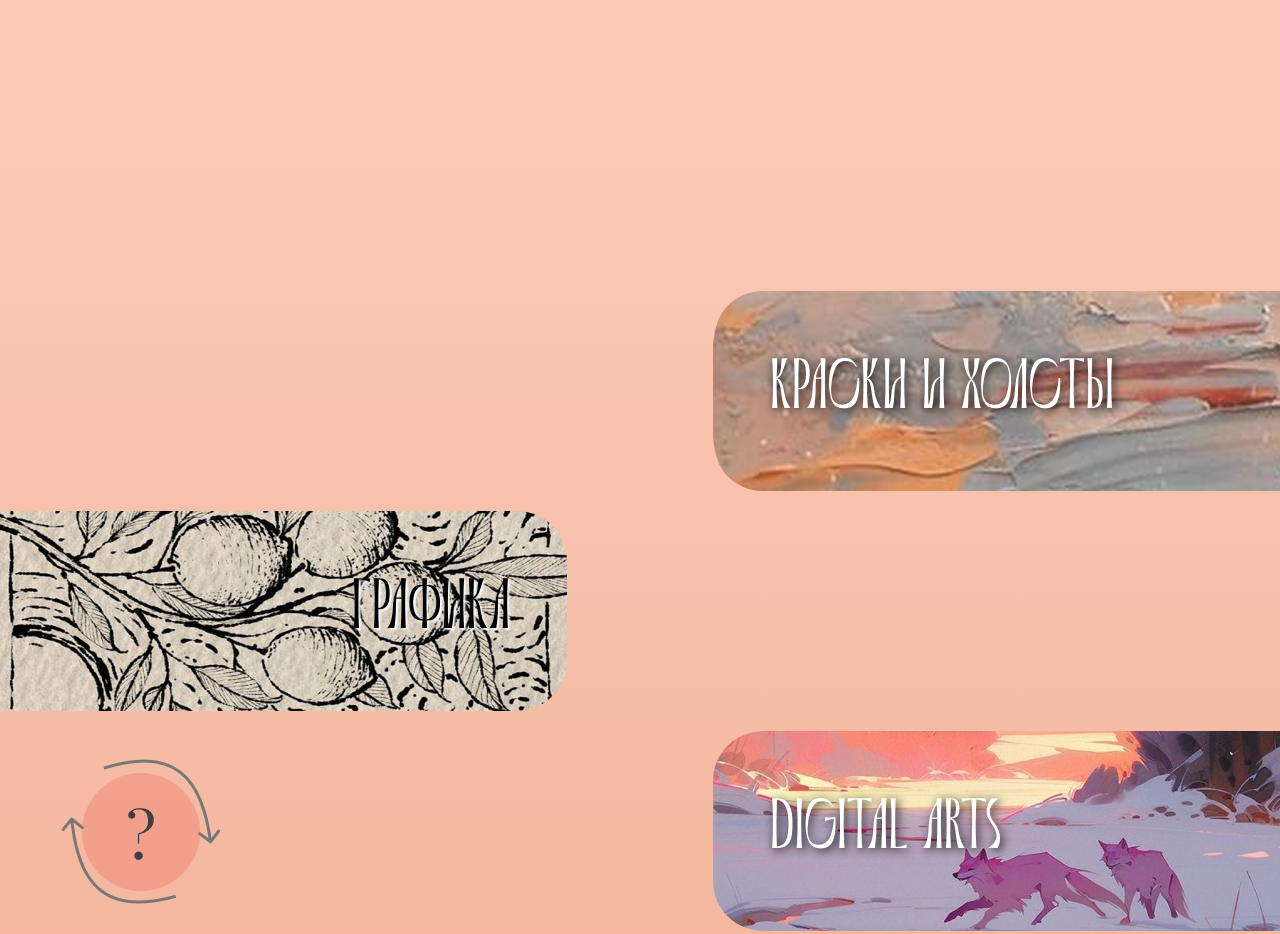
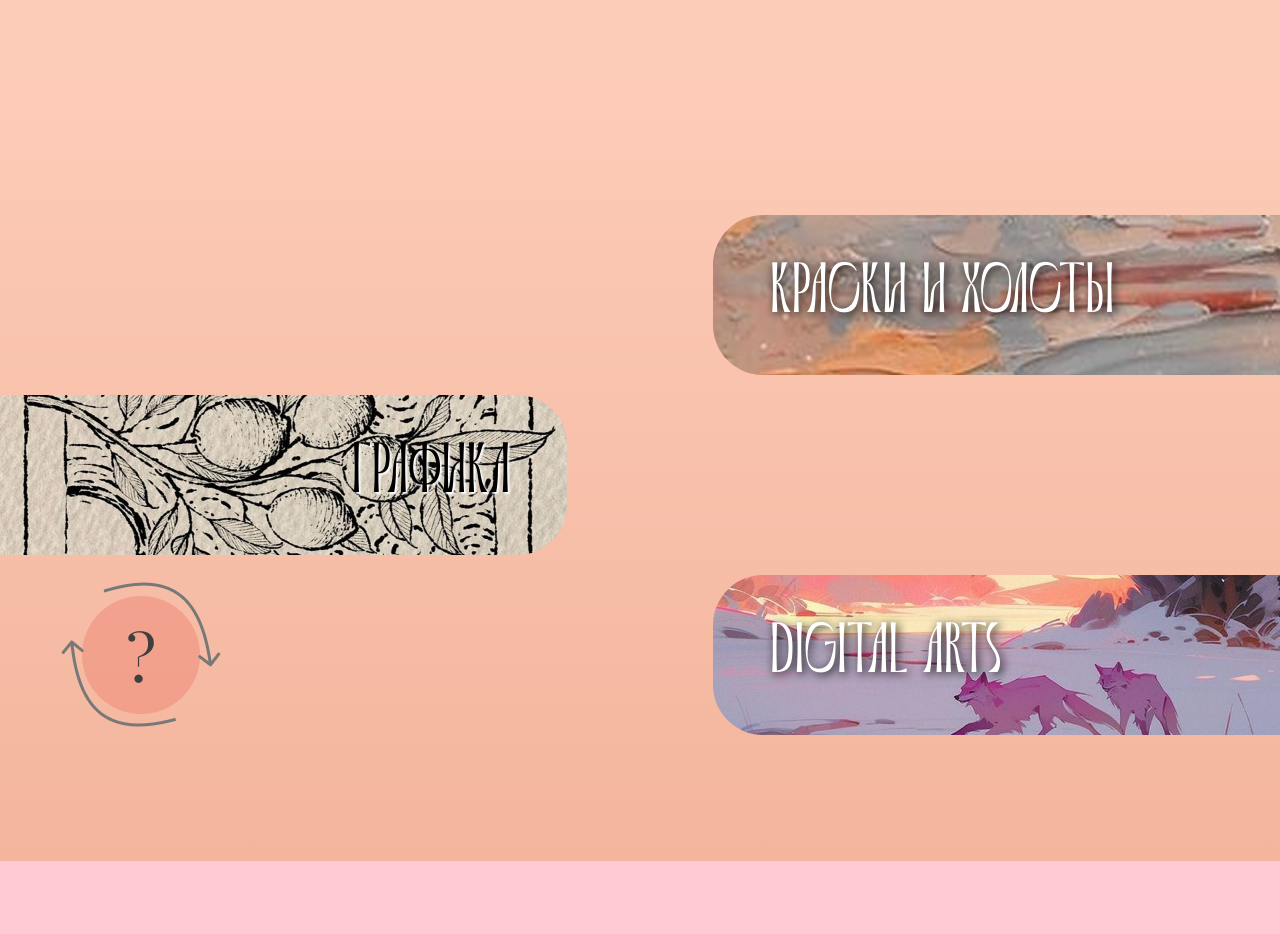
Before and after one commit to Kartavichh/anna-s-site, a plain HTML site: page index.html in a window 1280 px wide. Shown: the part 1579-2513 px from the top of the page. Drawn offline with Linux system fonts and the light colour scheme.

Commit message:
Resize work section

```diff
--- a/css/styles.css
+++ b/css/styles.css
@@ -155,6 +155,7 @@ h1 .white {
 .work {
     background: linear-gradient(to bottom, #fdccb9, #F3B59C);
     text-align: center;
+    max-height: 100vh;
 }
 #firIt{
     grid-column: 1 / 3;
@@ -198,13 +199,14 @@ h1 .white {
     gap: 20px;
     justify-content: center;
     align-items: center;
-    padding: 230px 0px 100px 0px;
+    padding: 12% 0px 10% 0px;
+    max-height: 70vh;
 }
 
 .work-item {
     position: relative;
     width: 90%;
-    height: 200px;
+    height: 20vh;
     background-size: cover;
     background-position: center;
     display: flex;
```
